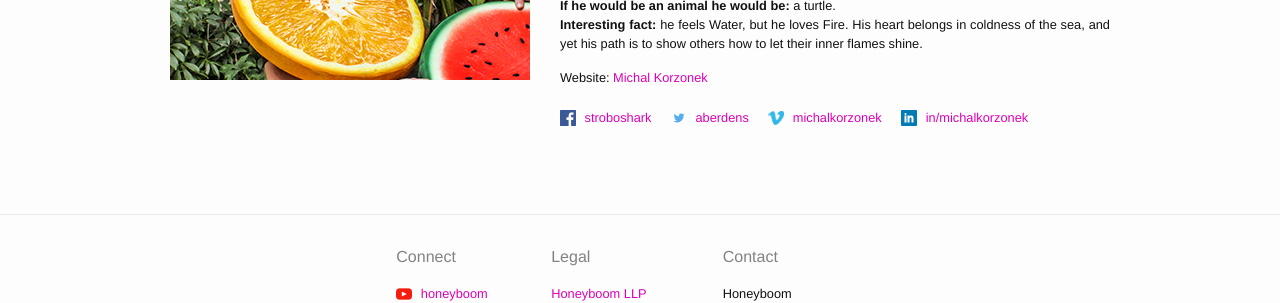
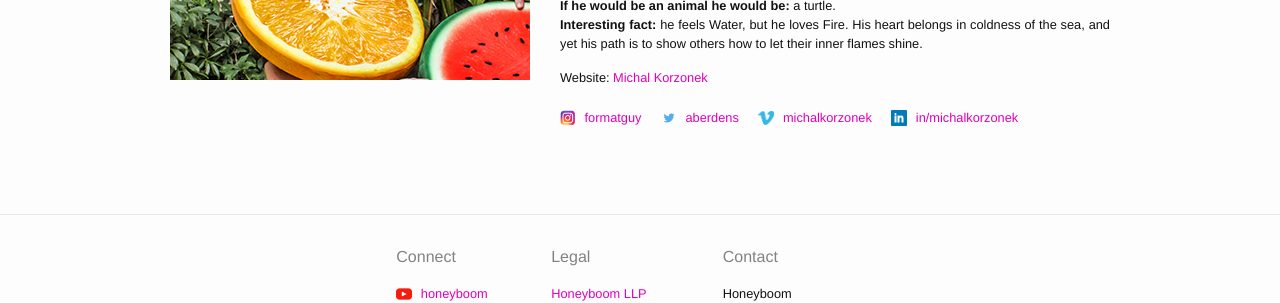
Before and after one commit to Honeyboom/honeyboom.github.io, a Jekyll site: the page built from silvia-michal.html, in a window 1280 px wide. Shown: the part 1535-1838 px from the top of the page. Built offline with Jekyll 4.4.1, drawn with Linux system fonts in a browser that asks for light colours.

Commit message:
updated social media for michal

```diff
--- a/_data/social.yml
+++ b/_data/social.yml
@@ -6,8 +6,8 @@ silvia:
 
 
 michal:
-  - name: facebook
-    username: stroboshark
+  - name: instagram
+    username: formatguy
   - name: twitter
     username: aberdens
   - name: vimeo
```
